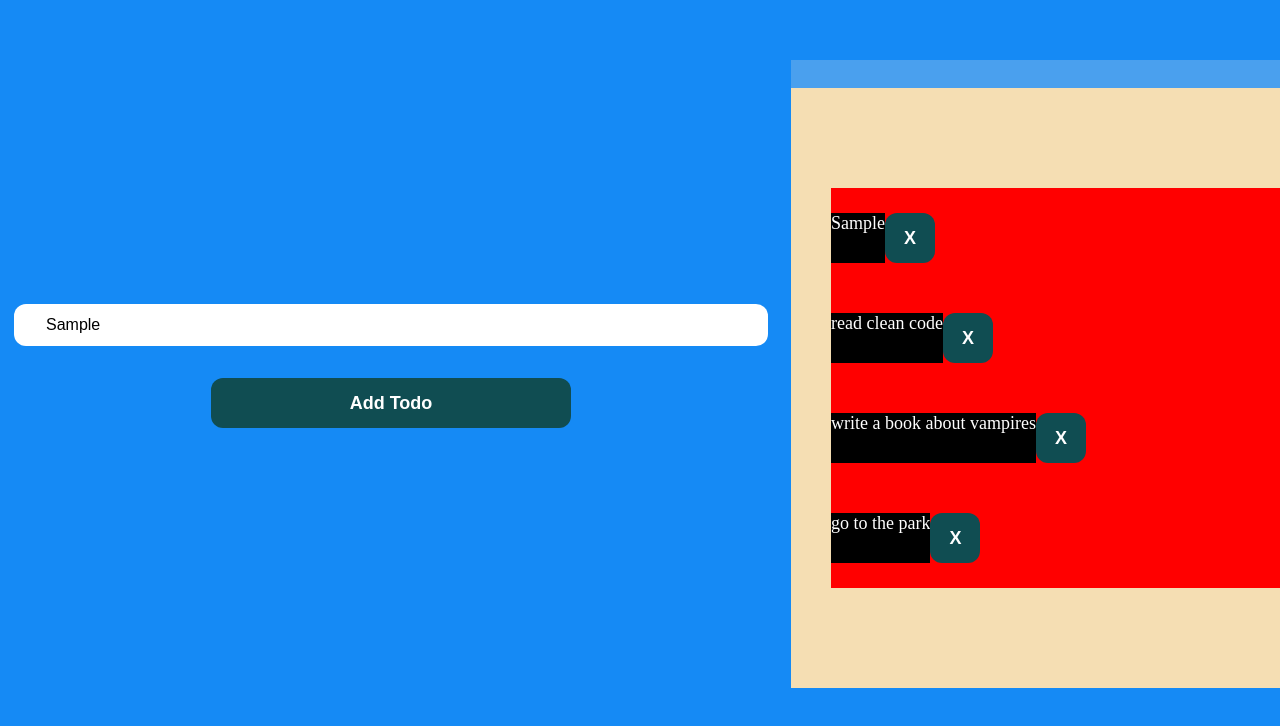
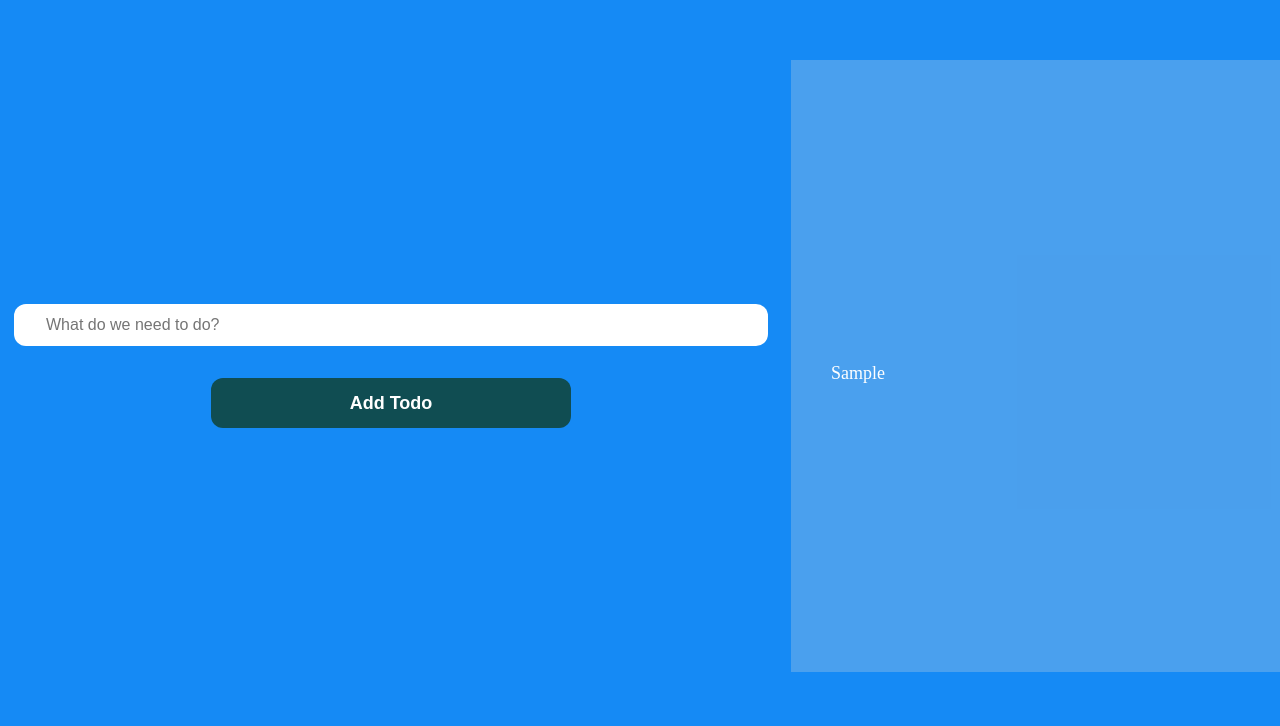
Before and after one commit to dienorseman/todo-react-app, a React (Vite) app: page / in a window 1280 px wide. Both pictures are taken after typing "Sample" into the empty fields and a click on the button "Add Todo". Shown: the top 726 px of the page. Built offline with nearby package versions, Linux system fonts and the light colour scheme.

Commit message:
edit button and delete button functionality added

```diff
--- a/src/App.jsx
+++ b/src/App.jsx
@@ -1,35 +1,56 @@
 import { useState } from "react";
 
 function App() {
-  const [ newTodo, setNewTodo ] = useState('')
-  const [todos, setTodos] = useState([
-    "read clean code",
-    "write a book about vampires",
-    "go to the park",
-  ]);
+
+  const [newTodo, setNewTodo] = useState({});
+  const [nextId, setNextId] = useState(1);
+  const [todos, setTodos] = useState([]);
 
   const onHandleSubmit = (event) => {
-    event.preventDefault()
-    setTodos(
-      [ newTodo, ...todos ]
-    )
+    event.preventDefault();
+    setTodos([ ...todos, newTodo ]);
+    setNewTodo({});
+    setNextId(nextId + 1);
+
+  };
+
+  const handleDeleteTodo = (id) => {
+    setTodos(todos.filter((todo) => todo.id !== id));
+    // console.log(id);
+  };
+
+  const handleEditTodo = (id) => {
+    return
   }
 
   return (
     <>
       <main>
-        <form className="todo-form" onSubmit={ onHandleSubmit }>
+        <form className="todo-form" onSubmit={onHandleSubmit}>
           <input
-          type="text"
-          placeholder="What do we need to do?"
-          onChange={( event )=> setNewTodo( event.target.value )}
+            type="text"
+            placeholder="What do we need to do?"
+            value={newTodo.content || ""}
+            onChange={(event) => {
+              setNewTodo({
+                id: nextId,
+                content: event.target.value,
+              });
+              // console.log(newTodo);
+            }}
           />
           <button>Add Todo</button>
         </form>
         <div className="todos-container">
           <ul>
-            {todos.map(( item , index ) => (
-              <li key={ index }> <p>{ item }</p><button>X</button></li>
+            {todos.map((todo) => (
+              <li key={todo.id}>
+                <p>
+                  {todo.content}
+                </p>
+                <button  onClick={ handleEditTodo } >edit</button>
+                <button onClick={ () => handleDeleteTodo(todo.id) } >X</button>
+              </li>
             ))}
           </ul>
         </div>
--- a/src/index.css
+++ b/src/index.css
@@ -56,7 +56,7 @@ button {
   flex-direction: column;
   justify-content: center;
   width: auto;
-  background-color: wheat;
+  /* background-color: wheat; */
 }
 
 .todos-container ul li {
@@ -65,13 +65,16 @@ button {
   display: flex;
   align-items: center;
   justify-content: stretch;
-  background-color: red;
+  /* background-color: red; */
 }
 
 .todos-container ul li p {
   height: 50px;
+  width: 600px;
   color: white;
-  background-color: black;
+  text-align: left;
+  pad: 2rem;
+  /* background-color: black; */
 }
 
 .todos-container ul li button {
```
